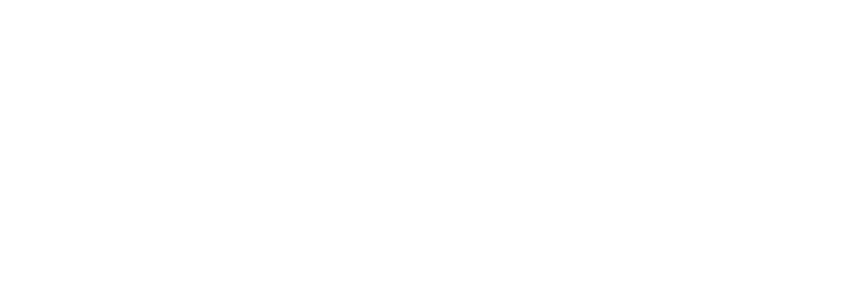
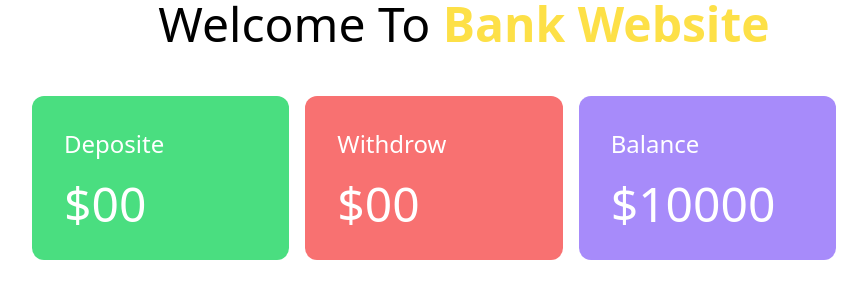
Before and after one commit to silpiakr/Banking-Site, a plain HTML site: page dashboard.html in a window 1280 px wide. Shown: the whole page, without its empty margins (176-1043 px from the left). Drawn offline with nearby package versions, Linux system fonts and the light colour scheme.

Commit message:
diposite section

```diff
--- a/dashboard.html
+++ b/dashboard.html
@@ -3,9 +3,30 @@
 <head>
     <meta charset="UTF-8">
     <meta name="viewport" content="width=device-width, initial-scale=1.0">
-    <title>Document</title>
+    <title>Dashboard</title>
+    <script src="https://cdn.tailwindcss.com"></script>
 </head>
 <body>
-
+    <header>
+        <h1 class="text-5xl font-medium text-center">Welcome To <span class="font-bold text-yellow-300 mt-16"> Bank Website</span></h1>
+    </header>
+    <main>
+        <!-- deposite section_____________________ -->
+        <section class="mt-12 mb-6 ms-52">
+            <div class="grid grid-cols-3 gap-4 w-9/12 text-white">
+                <div class="bg-green-400 p-8 rounded-xl">
+                    <h4 class="text-2xl ">Deposite</h4>
+                    <h2 id="" class="text-5xl mt-5">$<span id="dps-total">00</span></h2>
+                   </div>
+                <div class="bg-red-400 p-8 rounded-xl">
+                    <h4 class="text-2xl ">Withdrow</h4>
+                    <h2 class="text-5xl mt-5">$<span id="total-withdrow">00</span></h2>
+                </div>
+                <div class="bg-violet-400 p-8 rounded-xl">
+                    <h4 class="text-2xl ">Balance</h4>
+                    <h2 class="text-5xl mt-5">$<span id="balance-field">10000</span></h2>
+                </div>
+                </div>
+        </section>
 </body>
 </html>
```
